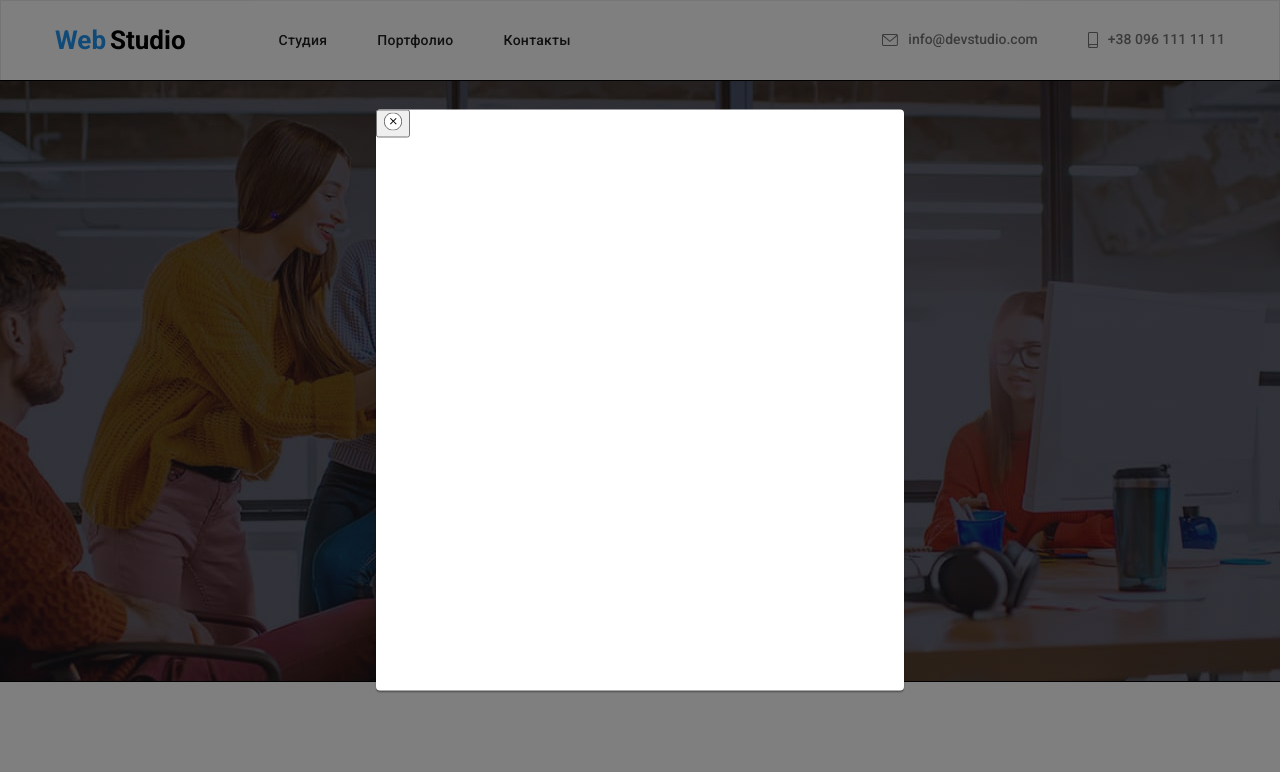
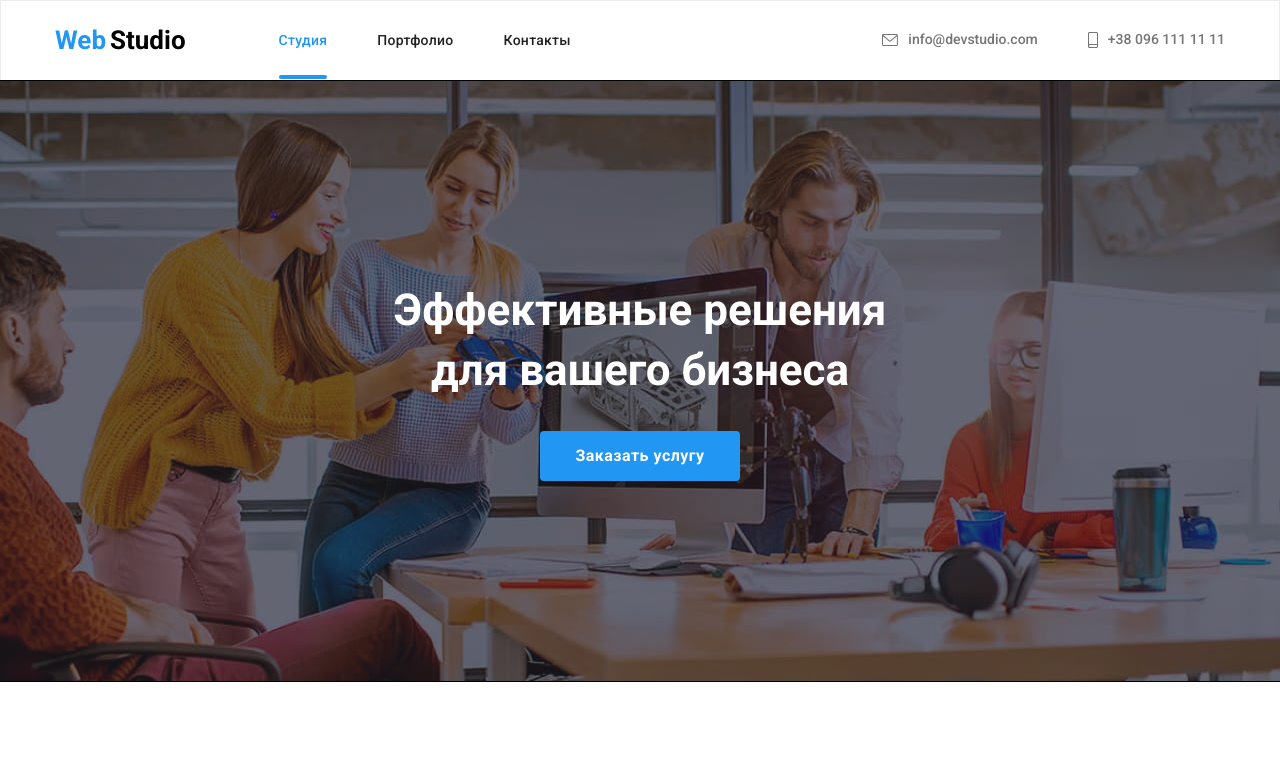
Before and after one commit to AnkaRaaa/goit-markup-hw-05, a plain HTML site: page index.html in a window 1280 px wide. Shown: the top 772 px of the page. Drawn offline with nearby package versions, Linux system fonts and the light colour scheme.

Commit message:
Update index.html
дз5

```diff
--- a/index.html
+++ b/index.html
@@ -30,11 +30,11 @@
             <span class="logostudio"> Studio</span></a
           >
           <ul class="site-nav list">
-            <li class="list-item"><a href="" class="site-nav-link">Студия</a></li>
+            <li class="list-item"><a href="" class="site-nav-link current">Студия</a></li>
             <li class="list-item">
-              <a href="./portfolio.html" class="site-nav-link">Портфолио</a>
+              <a href="./portfolio.html" class="site-nav-link ">Портфолио</a>
             </li>
-            <li class="list-item"><a href="" class="site-nav-link">Контакты</a></li>
+            <li class="list-item"><a href="" class="site-nav-link ">Контакты</a></li>
           </ul>
         </nav>
         <ul class="auth-nav list">
@@ -66,10 +66,10 @@
         </h1>
         <button type="button" class="button" data-modal-open>Заказать услугу</button>
         </div>
-        <div class="backrop is-hidder" data-modal>
+        <div class="backrop is-hidden" data-modal>
           <div class="modal">
-            <button data-modal-close class="button-btn" >
-              <svg width="18" height="18" class=""> <use href="./image/symbol-defs.svg#icon-close">
+            <button data-modal-close class="button-exit" >
+              <svg width="18" height="18" > <use href="./image/symbol-defs.svg#icon-close">
               </use></svg></button>
           </div>
         </div>
@@ -140,9 +140,11 @@
             </li>
             <li class="section-fotowork-box">
               <img src="image/box2.jpg" alt="работа с дизайном" width="370" />
+              <h3 class="section-subtitle">Мобильные приложения</h3>
             </li>
             <li class="section-fotowork-box">
               <img src="image/box3.jpg" alt="работа с графикой" width="370" />
+              <h3 class="section-subtitle">Дизайнерские решения</h3>
             </li>
           </ul>
         </div>
```
